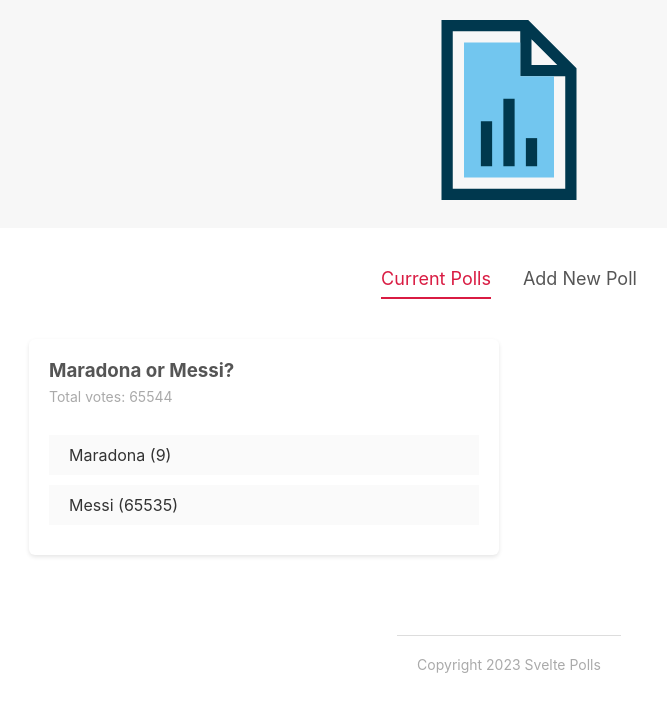
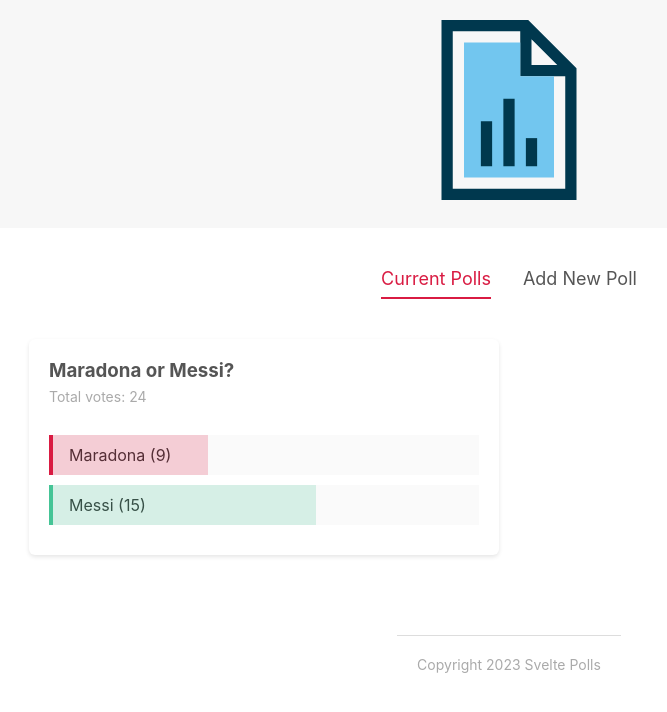
Before and after one commit to julianp950/svelte-polls, a Svelte app: page / in a window 1280 px wide. Shown: the top 712 px of the page, without its empty margins (131-798 px from the left). Built offline with nearby package versions, Linux system fonts and the light colour scheme.

Commit message:
add vote bars

```diff
--- a/src/App.svelte
+++ b/src/App.svelte
@@ -21,7 +21,7 @@
       answerA: "Maradona",
       answerB: "Messi",
       votesA: 9,
-      votesB: 65535,
+      votesB: 15,
     },
   ];
   const handleAdd = (e) => {
--- a/src/components/PollDetails.svelte
+++ b/src/components/PollDetails.svelte
@@ -9,6 +9,8 @@
   };
 
   $: totalVotes = poll.votesA + poll.votesB;
+  $: percentA = Math.floor(100 / totalVotes * poll.votesA)
+  $: percentB = Math.floor(100 / totalVotes * poll.votesB)
 </script>
 
 <Card>
@@ -16,11 +18,11 @@
     <h3>{poll.question}</h3>
     <p>Total votes: {totalVotes}</p>
     <div class="answer" on:click={() => handleVote("a", poll.id)}>
-      <div class="percent percent-a" />
+      <div class="percent percent-a" style="width: {percentA}%"/>
       <span> {poll.answerA} ({poll.votesA})</span>
     </div>
     <div class="answer" on:click={() => handleVote("b", poll.id)}>
-      <div class="percent percent-b" />
+      <div class="percent percent-b" style="width: {percentB}%"/>
       <span> {poll.answerB} ({poll.votesB})</span>
     </div>
   </div>
@@ -37,6 +39,10 @@
     margin-top: 6px;
     margin-bottom: 30px;
   }
+  span {
+    display: inline-block;
+    padding: 10px 20px;
+  }
   .answer {
     background: #fafafa;
     margin: 10px auto;
@@ -46,8 +52,17 @@
   .answer:hover {
     opacity: 0.6;
   }
-  span {
-    display: inline-block;
-    padding: 10px 20px;
+  .percent {
+    position: absolute;
+    box-sizing: border-box;
+    height: 100%;
+  }
+  .percent-a {
+    border-left: 4px solid #d91b42;
+    background: rgba(217, 27, 66, 0.2);
+  }
+  .percent-b {
+    border-left: 4px solid #45c496;
+    background: rgba(69, 196, 150, 0.2);
   }
 </style>
```
Also changed, not shown: public/build/bundle.css, public/build/bundle.js, 1 other file (tests, documents, lock files or other folders).
